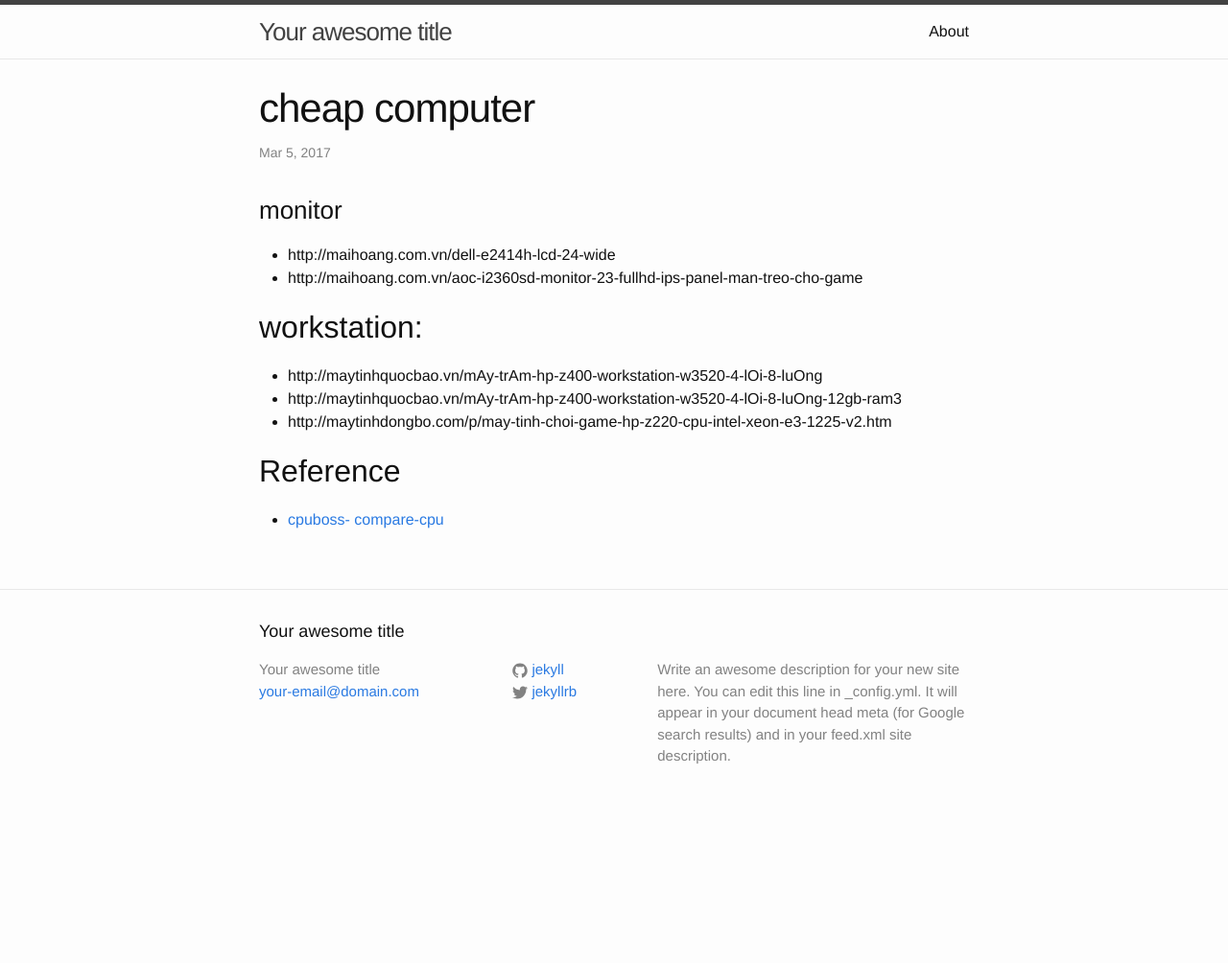
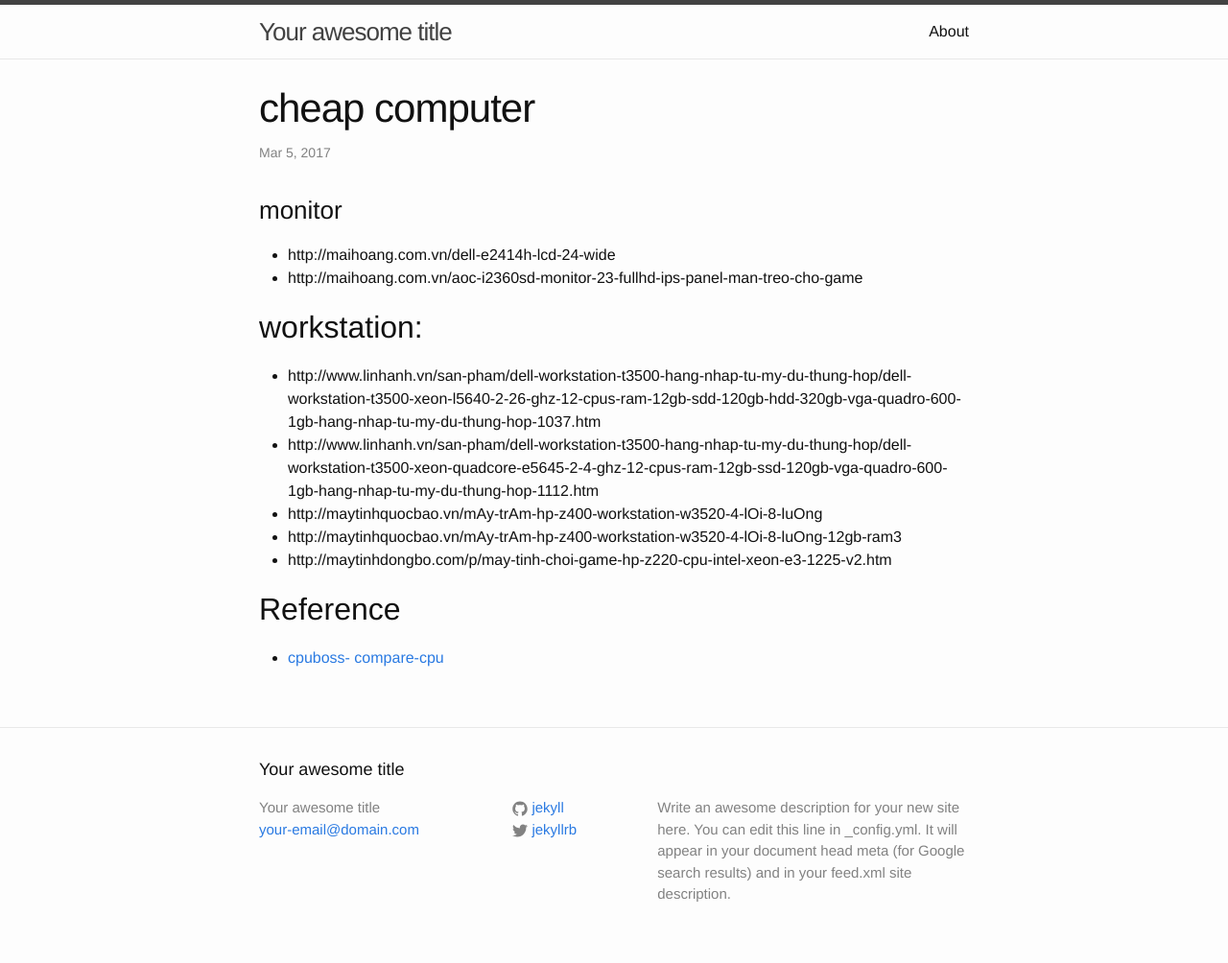
Before and after one commit to thuthuat/note, a Jekyll site: the page built from _posts/2017-03-06-computer.md, in a window 1280 px wide. Shown: the whole page at 96% size. Built offline with Jekyll 4.4.1, drawn with Linux system fonts in a browser that asks for light colours; before the commit the page ends 900 px from its top, so only the background shows below that; part of the change alters nothing that is shown.

Commit message:
Update 2017-03-06-computer.md

```diff
--- a/_posts/2017-03-06-computer.md
+++ b/_posts/2017-03-06-computer.md
@@ -11,6 +11,8 @@ tags: [computer]
 - http://maihoang.com.vn/aoc-i2360sd-monitor-23-fullhd-ips-panel-man-treo-cho-game
 
 ## workstation:
+- http://www.linhanh.vn/san-pham/dell-workstation-t3500-hang-nhap-tu-my-du-thung-hop/dell-workstation-t3500-xeon-l5640-2-26-ghz-12-cpus-ram-12gb-sdd-120gb-hdd-320gb-vga-quadro-600-1gb-hang-nhap-tu-my-du-thung-hop-1037.htm
+- http://www.linhanh.vn/san-pham/dell-workstation-t3500-hang-nhap-tu-my-du-thung-hop/dell-workstation-t3500-xeon-quadcore-e5645-2-4-ghz-12-cpus-ram-12gb-ssd-120gb-vga-quadro-600-1gb-hang-nhap-tu-my-du-thung-hop-1112.htm
 - http://maytinhquocbao.vn/mAy-trAm-hp-z400-workstation-w3520-4-lOi-8-luOng
 - http://maytinhquocbao.vn/mAy-trAm-hp-z400-workstation-w3520-4-lOi-8-luOng-12gb-ram3
 - http://maytinhdongbo.com/p/may-tinh-choi-game-hp-z220-cpu-intel-xeon-e3-1225-v2.htm
```
